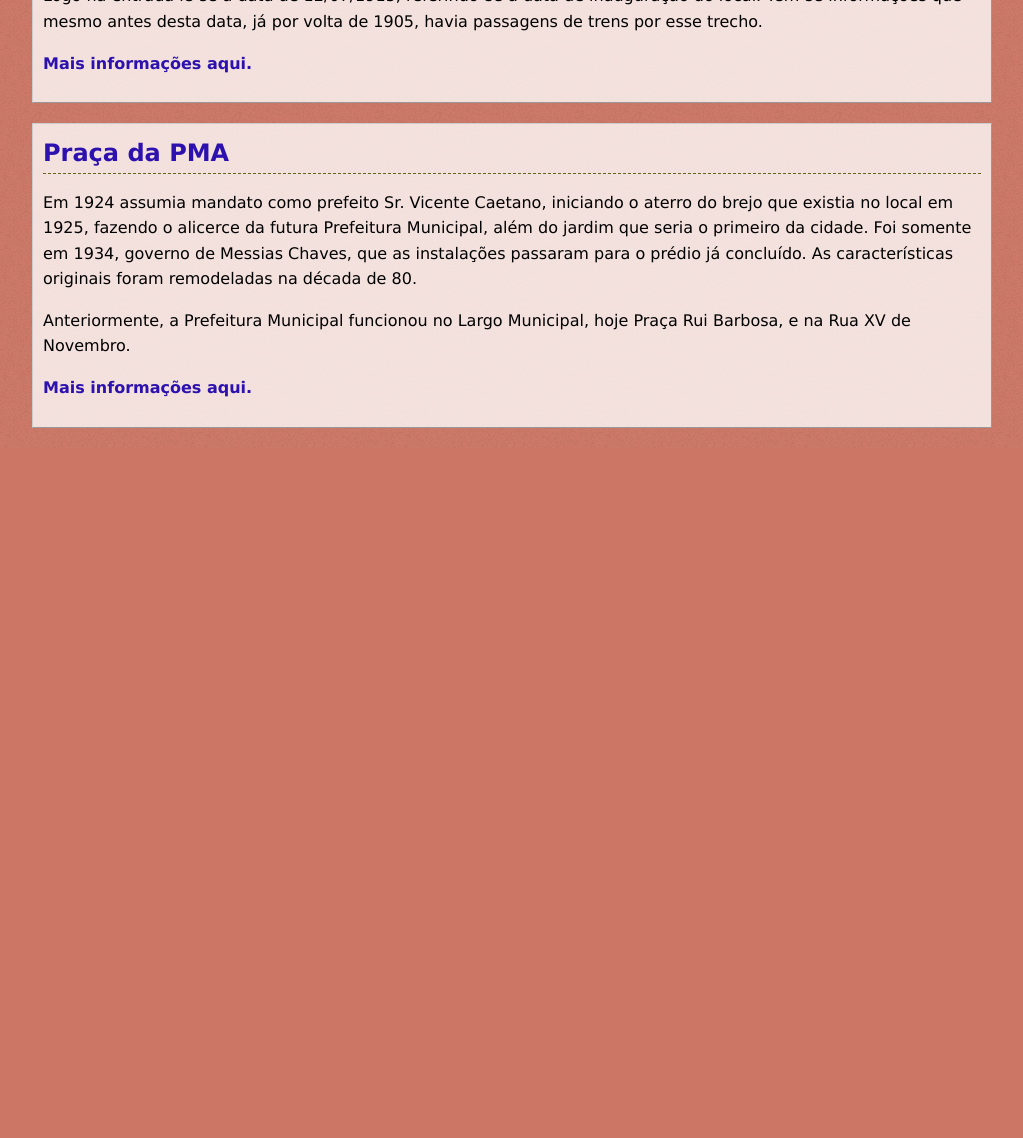
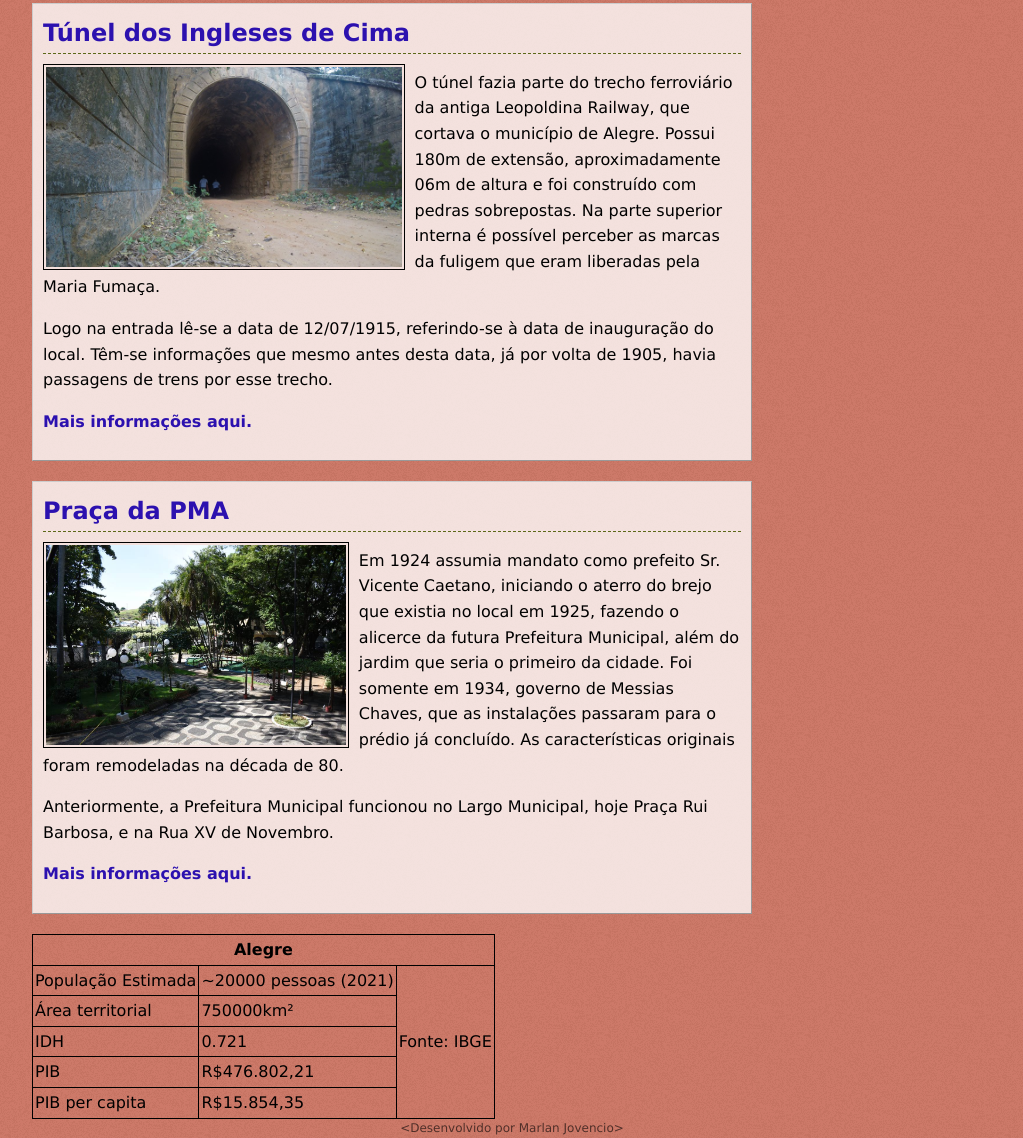
Before and after one commit to MarlanJovencio/ProgWeb-2022-01, a plain HTML site: page aula_2022_06_08/index.html in a window 1280 px wide. Shown: the part 764-1902 px from the top of the page, without its empty margins (128-1151 px from the left). Before the commit the page ends 1212 px from the top, so only its background shows below. Drawn offline with Linux system fonts and the light colour scheme.

Commit message:
feat(aula4): Progresso de desenvolvimento na aula do dia

```diff
--- a/aula_2022_06_08/index.html
+++ b/aula_2022_06_08/index.html
@@ -1,5 +1,6 @@
 <!DOCTYPE html>
 <html lang="pt-br">
+
 <head>
     <meta charset="UTF-8">
     <title>Título</title>
@@ -9,58 +10,131 @@
 
     <link rel="stylesheet" type="text/css" href="styles/style.css">
 </head>
+
 <body class="container">
     <h1 style="text-align:center">
         Alguns lugares interessantes de Alegre-ES
     </h1>
-    <div class="lugar">
+    <div class="container-left">
+        <article class="lugar">
             <h2>
-            <a href="https://www.google.com/maps/place/Cachoeira+da+Fuma%C3%A7a/@-20.6306957,-41.606512,17z/data=!4m12!1m6!3m5!1s0xbbbf6081f8f9ed:0xd25574c4bf747e27!2sCachoeira+da+Fuma%C3%A7a!8m2!3d-20.6306957!4d-41.6043233!3m4!1s0xbbbf6081f8f9ed:0xd25574c4bf747e27!8m2!3d-20.6306957!4d-41.6043233">
+                <a
+                    href="https://www.google.com/maps/place/Cachoeira+da+Fuma%C3%A7a/@-20.6306957,-41.606512,17z/data=!4m12!1m6!3m5!1s0xbbbf6081f8f9ed:0xd25574c4bf747e27!2sCachoeira+da+Fuma%C3%A7a!8m2!3d-20.6306957!4d-41.6043233!3m4!1s0xbbbf6081f8f9ed:0xd25574c4bf747e27!8m2!3d-20.6306957!4d-41.6043233">
                     Parque Estadual da Cachoeira da Fumaça
                 </a>
             </h2>
+            <img src="images/parque_estadual_cachoeira_fumaça.jpg" alt="Foto da Cachoeira no Parque">
             <p>
-            O Parque Estadual da Cachoeira da Fumaça foi criado através do Decreto nº 2.791-ES (24 de agosto de 1984) e complementado através do Decreto nº 4.568-E (21 de setembro de 1990), quando então o Governo do Estado, atendendo uma demanda dos moradores dos municípios de Alegre, Guaçuí e Castelo e de outros Estados da Federação, desapropriou uma área de 27 ha, coberta basicamente de pastagem, mas que continha em seu interior a cachoeira do rio Braço Norte Direito ou Cachoeira da Fumaça, que atraía milhares de visitantes devido à sua grande beleza cênica.
+                O Parque Estadual da Cachoeira da Fumaça foi criado através do Decreto nº 2.791-ES (24 de agosto de
+                1984) e complementado através do Decreto nº 4.568-E (21 de setembro de 1990), quando então o Governo do
+                Estado, atendendo uma demanda dos moradores dos municípios de Alegre, Guaçuí e Castelo e de outros
+                Estados da Federação, desapropriou uma área de 27 ha, coberta basicamente de pastagem, mas que continha
+                em seu interior a cachoeira do rio Braço Norte Direito ou Cachoeira da Fumaça, que atraía milhares de
+                visitantes devido à sua grande beleza cênica.
             </p>
             <p>
-            A sua cobertura original é do tipo Floresta Estacional Semidecidual, que, ao longo dos anos, foi sendo recomposta, com plantios de essências nativas/frutíferas. Apesar de suas dimensões implicarem em uma fauna reduzida, observou-se, com o replantio, o retorno de aves e pássaros como siriema, beija-flor, rolinha, bem-te-vi, gavião, jurutí, dentre outros.
+                A sua cobertura original é do tipo Floresta Estacional Semidecidual, que, ao longo dos anos, foi sendo
+                recomposta, com plantios de essências nativas/frutíferas. Apesar de suas dimensões implicarem em uma
+                fauna reduzida, observou-se, com o replantio, o retorno de aves e pássaros como siriema, beija-flor,
+                rolinha, bem-te-vi, gavião, jurutí, dentre outros.
             </p>
             <p>
-            O rio Braço Norte Direito além de contribuir com a beleza cênica do local, através da Cachoeira da Fumaça com seus 140 metros de queda, é um afluente do rio Itapemirim, abastecendo vários centros urbanos.
+                O rio Braço Norte Direito além de contribuir com a beleza cênica do local, através da Cachoeira da
+                Fumaça com seus 140 metros de queda, é um afluente do rio Itapemirim, abastecendo vários centros
+                urbanos.
             </p>
             <p><a href="https://iema.es.gov.br/PECF">Mais informações aqui.</a></p>
-    </div>
+            <div class="clear"></div>
+        </article>
 
-    <div class="lugar">
+        <article class="lugar">
             <h2>
-            <a href="https://www.google.com/maps/place/T%C3%BAnel/@-20.7653121,-41.5273575,17z/data=!3m1!4b1!4m5!3m4!1s0xbbebd64faaaccd:0xedbca7740d7e0e95!8m2!3d-20.7653172!4d-41.5231303">
+                <a
+                    href="https://www.google.com/maps/place/T%C3%BAnel/@-20.7653121,-41.5273575,17z/data=!3m1!4b1!4m5!3m4!1s0xbbebd64faaaccd:0xedbca7740d7e0e95!8m2!3d-20.7653172!4d-41.5231303">
                     Túnel dos Ingleses de Cima
                 </a>
             </h2>
+            <img src="images/tunel_ingleses_cima.jpg" alt="Foto da Entrada do túnel">
             <p>
-            O túnel fazia parte do trecho ferroviário da antiga Leopoldina Railway, que cortava o município de Alegre. Possui 180m de extensão, aproximadamente 06m de altura e foi construído com pedras sobrepostas. Na parte superior interna é possível perceber as marcas da fuligem que eram liberadas pela Maria Fumaça.
+                O túnel fazia parte do trecho ferroviário da antiga Leopoldina Railway, que cortava o município de
+                Alegre. Possui 180m de extensão, aproximadamente 06m de altura e foi construído com pedras sobrepostas.
+                Na parte superior interna é possível perceber as marcas da fuligem que eram liberadas pela Maria Fumaça.
             </p>
             <p>
-            Logo na entrada lê-se a data de 12/07/1915, referindo-se à data de inauguração do local. Têm-se informações que mesmo antes desta data, já por volta de 1905, havia passagens de trens por esse trecho.
+                Logo na entrada lê-se a data de 12/07/1915, referindo-se à data de inauguração do local. Têm-se
+                informações que mesmo antes desta data, já por volta de 1905, havia passagens de trens por esse trecho.
             </p>
-        <p><a href="http://www.portalturismobrasil.com.br/atracao/539/Tunel-dos-Ingleses-de-Cima">Mais informações aqui.</a></p>
-    </div>
+            <p><a href="http://www.portalturismobrasil.com.br/atracao/539/Tunel-dos-Ingleses-de-Cima">Mais informações
+                    aqui.</a></p>
+        </article>
 
-    <div class="lugar">
+        <article class="lugar">
             <h2>
-            <a href="https://www.google.com/maps/place/Prefeitura+Municipal+de+Alegre/@-20.7632702,-41.53341,17z/data=!3m1!4b1!4m5!3m4!1s0xbbebc019050107:0x77f997f84f5a85be!8m2!3d-20.763265!4d-41.5311951">
+                <a
+                    href="https://www.google.com/maps/place/Prefeitura+Municipal+de+Alegre/@-20.7632702,-41.53341,17z/data=!3m1!4b1!4m5!3m4!1s0xbbebc019050107:0x77f997f84f5a85be!8m2!3d-20.763265!4d-41.5311951">
                     Praça da PMA
                 </a>
             </h2>
+            <img src="images/praca_pma.jpg" alt="Foto da Praça">
             <p>
-            Em 1924 assumia mandato como prefeito Sr. Vicente Caetano, iniciando o aterro do brejo que existia no local em 1925, fazendo o alicerce da futura Prefeitura Municipal, além do jardim que seria o primeiro da cidade. Foi somente em 1934, governo de Messias Chaves, que as instalações passaram para o prédio já concluído. As características originais foram remodeladas na década de 80.
+                Em 1924 assumia mandato como prefeito Sr. Vicente Caetano, iniciando o aterro do brejo que existia no
+                local em 1925, fazendo o alicerce da futura Prefeitura Municipal, além do jardim que seria o primeiro da
+                cidade. Foi somente em 1934, governo de Messias Chaves, que as instalações passaram para o prédio já
+                concluído. As características originais foram remodeladas na década de 80.
             </p>
             <p>
-            Anteriormente, a Prefeitura Municipal funcionou no Largo Municipal, hoje Praça Rui Barbosa, e na Rua XV de Novembro.
+                Anteriormente, a Prefeitura Municipal funcionou no Largo Municipal, hoje Praça Rui Barbosa, e na Rua XV
+                de Novembro.
             </p>
-        <p><a href="https://turismo.campoalegre.sc.gov.br/o-que-fazer/item/prefeitura-municipal">Mais informações aqui.</a></p>
+            <p><a href="https://turismo.campoalegre.sc.gov.br/o-que-fazer/item/prefeitura-municipal">Mais informações
+                    aqui.</a></p>
+        </div>
+        </article>
+
+    <aside class="container-right">
+        <div class="notas">
+            <h3>
+                Outros Locais Legais
+            </h3>
+            <ol>
+                <li>Bacana</li>
+                <li>Divertido</li>
+                <li>Muito legal</li>
+                <li>Interessante</li>
+            </ol>
+        </div>
+    </aside>
+
+    <div class="clear">
+        <table>
+            <tr>
+                <th colspan="3">Alegre</th>
+            </tr>
+            <tr>
+                <td>População Estimada</td>
+                <td>~20000 pessoas (2021)</td>
+                <td rowspan="5">Fonte: IBGE</td>
+            </tr>
+            <tr>
+                <td>Área territorial</td>
+                <td>750000km²</td>
+            </tr>
+            <tr>
+                <td>IDH</td>
+                <td>0.721</td>
+            </tr>
+            <tr>
+                <td>PIB</td>
+                <td>R$476.802,21</td>
+            </tr>
+            <tr>
+                <td>PIB per capita</td>
+                <td>R$15.854,35</td>
+            </tr>
+        </table>
     </div>
 
+    <footer class="clear">&lt;Desenvolvido por Marlan Jovencio&gt;</footer>
+</body>
 
-</body>
 </html>
--- a/aula_2022_06_08/styles/style.css
+++ b/aula_2022_06_08/styles/style.css
@@ -38,3 +38,41 @@ a:hover {
     color: white;
     background-color: rgb(0, 0, 0);
 }
+
+.lugar img {
+    height: 200px;
+    border: 1px solid black;
+    float: left;
+    margin: 10px 10px 0px 0px;
+    padding: 2px;
+}
+
+.clear {
+    clear: both;
+}
+
+.notas {
+    display: block;
+}
+
+footer {
+    text-align: center;
+    font-size: 12px;
+    opacity: .6;
+}
+
+.container-left {
+    float: left;
+    width: 75%;
+}
+
+.container-right {
+    float: right;
+    width: 20%;
+}
+
+table, th, td {
+    border: 1px solid black;
+    border-collapse: collapse;
+    padding: 2px;
+}
```
Also changed, not shown: aula_2022_06_08/images/parque_estadual_cachoeira_fumaça.jpg (added), aula_2022_06_08/images/praca_pma.jpg (added), aula_2022_06_08/images/tunel_ingleses_cima.jpg (added). Lines whose indentation alone changed are shown as unchanged.
